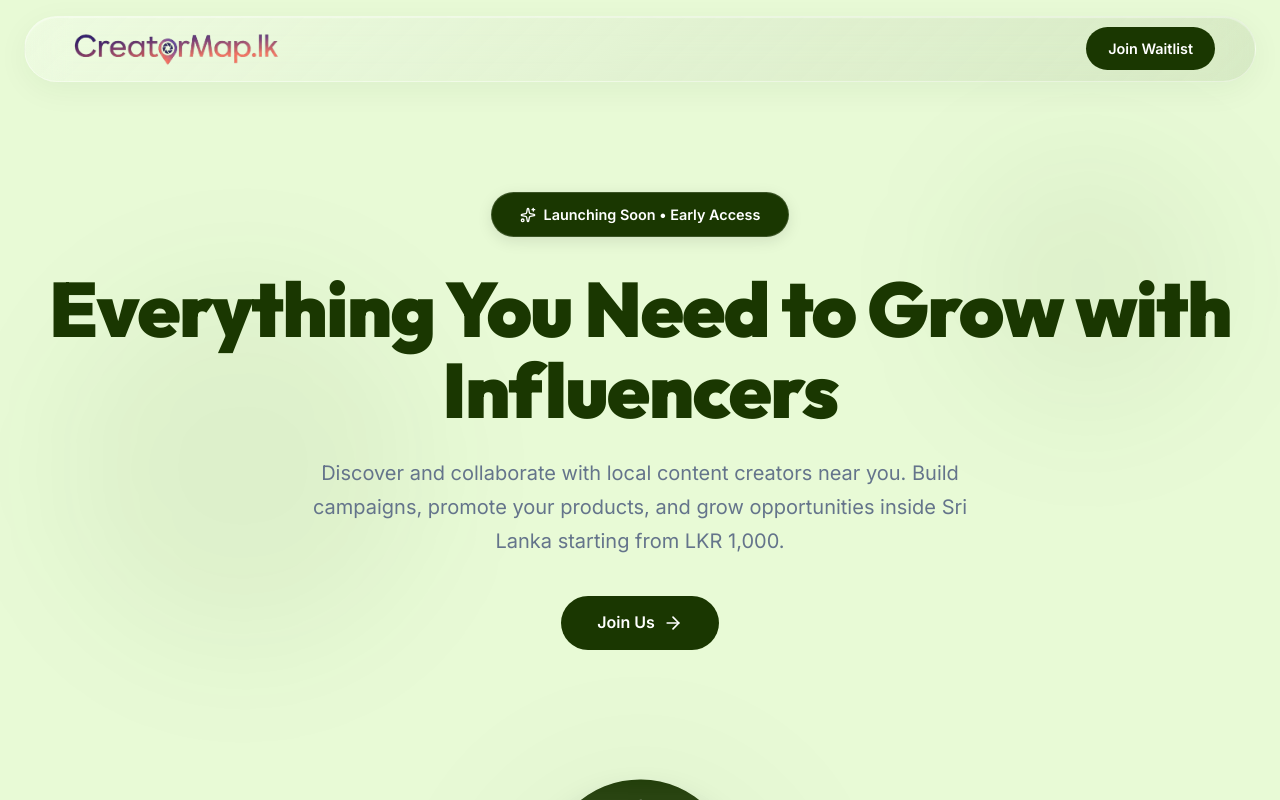
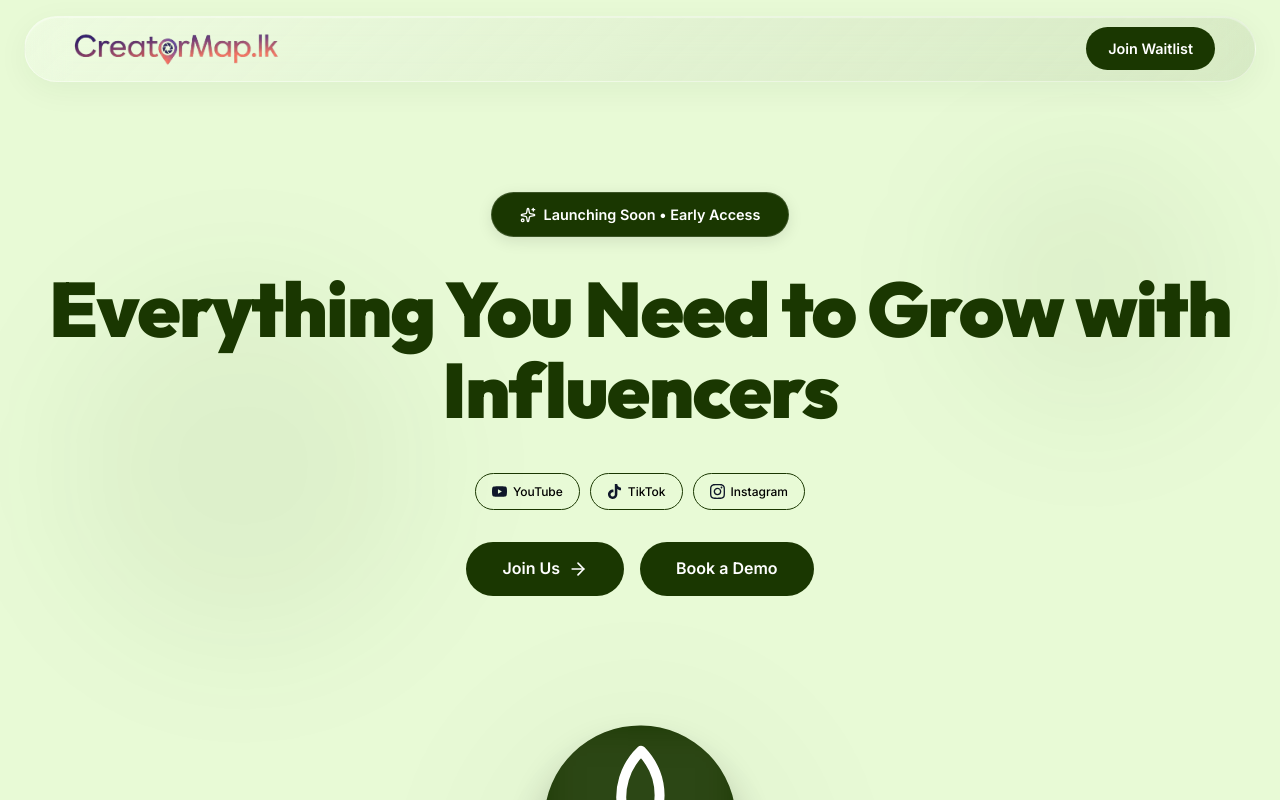
Before and after one commit to creatormap-lk/creatormaplk-web, a React (Vite) app: page / in a window 1280 px wide. Shown: the top 800 px of the page. Built offline with nearby package versions, Linux system fonts and the light colour scheme.

Commit message:
changed subheaders

```diff
--- a/package.json
+++ b/package.json
@@ -14,6 +14,7 @@
     "lucide-react": "^0.575.0",
     "react": "^19.2.0",
     "react-dom": "^19.2.0",
+    "react-icons": "^5.7.0",
     "react-router-dom": "^7.13.1"
   },
   "devDependencies": {
--- a/src/pages/Home.tsx
+++ b/src/pages/Home.tsx
@@ -1,6 +1,9 @@
 import { motion } from 'framer-motion'
 import { Rocket, ArrowRight, Sparkles, TrendingUp, Users } from 'lucide-react'
 import { Link } from 'react-router-dom'
+import { FaYoutube, FaInstagram, FaTiktok } from "react-icons/fa6";
+import { SiYoutube, SiTiktok, SiInstagram } from "react-icons/si";
+
 
 const Home = () => {
     return (
@@ -29,24 +32,205 @@ const Home = () => {
                     <span style={{ color: 'var(--primary-color)' }}>Influencers</span>
                 </motion.h1>
 
-                <motion.p
+{/* <motion.div
   initial={{ opacity: 0, y: 20 }}
   animate={{ opacity: 1, y: 0 }}
   transition={{ duration: 0.6, delay: 0.3 }}
-                    className="hero-subtext"
+  style={{
+    display: "flex",
+    justifyContent: "center",
+    alignItems: "center",
+    gap: "16px",
+    flexWrap: "wrap",
+    marginTop: "24px",
+    padding: "20px 0",
+  }}
 >
-                    Discover and collaborate with local content creators near you. Build campaigns,
-                    promote your products, and grow opportunities inside Sri Lanka starting from LKR 1,000.
-                </motion.p>
+  {[
+    { name: "YouTube", icon: FaYoutube },
+    { name: "TikTok", icon: FaTiktok },
+    { name: "Instagram", icon: FaInstagram },
+  ].map(({ name, icon: Icon }) => (
+    <div
+      key={name}
+      style={{
+        display: "flex",
+        alignItems: "center",
+        gap: "10px",
+        backgroundColor: "#1a3700",
+        borderRadius: "9999px",
+        padding: "12px 24px",
+        color: "#ffffff",
+      }}
+    >
+      <Icon style={{ color: "#ffffff", fontSize: "20px" }} />
+      <span style={{ color: "#ffffff", fontSize: "14px", fontWeight: 500 }}>
+        {name}
+      </span>
+    </div>
+  ))}
+</motion.div> */}
 
+{/* <motion.div
+  initial={{ opacity: 0, y: 20 }}
+  animate={{ opacity: 1, y: 0 }}
+  transition={{ duration: 0.6, delay: 0.3 }}
+  style={{
+    display: "flex",
+    justifyContent: "center",
+    alignItems: "center",
+    gap: "10px",
+    flexWrap: "wrap",
+    marginTop: "5px",
+    padding: "12px 0",
+    marginBottom: "20px",
+  }}
+>
+  {[
+    { name: "YouTube", icon: FaYoutube },
+    { name: "TikTok", icon: FaTiktok },
+    { name: "Instagram", icon: FaInstagram },
+  ].map(({ name, icon: Icon }) => (
+    <div
+      key={name}
+      style={{
+        display: "flex",
+        alignItems: "center",
+        gap: "6px",
+        backgroundColor: "#1a3700",
+        borderRadius: "9999px",
+        padding: "8px 16px",
+        color: "#ffffff",
+      }}
+    >
+      <Icon style={{ color: "#ffffff", fontSize: "15px" }} />
+      <span
+        style={{
+          color: "#ffffff",
+          fontSize: "12px",
+          fontWeight: 500,
+        }}
+      >
+        {name}
+      </span>
+    </div>
+  ))}
+</motion.div> */}
+
+
+{/* <motion.div
+  initial={{ opacity: 0, y: 20 }}
+  animate={{ opacity: 1, y: 0 }}
+  transition={{ duration: 0.6, delay: 0.3 }}
+  style={{
+    display: "flex",
+    justifyContent: "center",
+    alignItems: "center",
+    gap: "10px",
+    flexWrap: "wrap",
+    marginTop: "5px",
+    padding: "12px 0",
+    marginBottom: "20px",
+  }}
+>
+  {[
+    { name: "YouTube", icon: SiYoutube },
+    { name: "TikTok", icon: SiTiktok },
+    { name: "Instagram", icon: SiInstagram },
+  ].map(({ name, icon: Icon }) => (
+    <div
+      key={name}
+      style={{
+        display: "flex",
+        alignItems: "center",
+        gap: "6px",
+        backgroundColor: "#1a3700",
+        borderRadius: "9999px",
+        padding: "8px 16px",
+      }}
+    >
+      <Icon
+        style={{
+          fontSize: "15px",
+        }}
+      />
+
+      <span
+        style={{
+          color: "#ffffff",
+          fontSize: "12px",
+          fontWeight: 500,
+        }}
+      >
+        {name}
+      </span>
+    </div>
+  ))}
+</motion.div> */}
+
+<motion.div
+  initial={{ opacity: 0, y: 20 }}
+  animate={{ opacity: 1, y: 0 }}
+  transition={{ duration: 0.6, delay: 0.3 }}
+  style={{
+    display: "flex",
+    justifyContent: "center",
+    alignItems: "center",
+    gap: "10px",
+    flexWrap: "wrap",
+    marginTop: "5px",
+    padding: "12px 0",
+    marginBottom: "20px",
+  }}
+>
+  {[
+    { name: "YouTube", icon: SiYoutube },
+    { name: "TikTok", icon: SiTiktok },
+    { name: "Instagram", icon: SiInstagram },
+  ].map(({ name, icon: Icon }) => (
+    <div
+      key={name}
+      style={{
+        display: "flex",
+        alignItems: "center",
+        gap: "6px",
+        backgroundColor: "transparent",
+        border: "1px solid var(--primary-color)",
+        borderRadius: "9999px",
+        padding: "8px 16px",
+        cursor: "default",
+      }}
+    >
+      <Icon
+        style={{
+          fontSize: "15px",
+        }}
+      />
+
+      <span
+        style={{
+          color: "#000000ff",
+          fontSize: "12px",
+          fontWeight: 500,
+        }}
+      >
+        {name}
+      </span>
+    </div>
+  ))}
+</motion.div>
                 <motion.div
   initial={{ opacity: 0, scale: 0.9 }}
   animate={{ opacity: 1, scale: 1 }}
   transition={{ duration: 0.6, delay: 0.4 }}
-                    className="hero-cta"
+  className="hero-cta flex items-center gap-4"
 >
   <Link to="/join" className="btn-primary">
     Join Us <ArrowRight size={20} />
+  </Link>
+
+  <Link to="" className="btn-primary">
+    Book a Demo
   </Link>
 </motion.div>
 
```
Also changed, not shown: 1 other file (tests, documents, lock files or other folders). Lines whose indentation alone changed are shown as unchanged.
